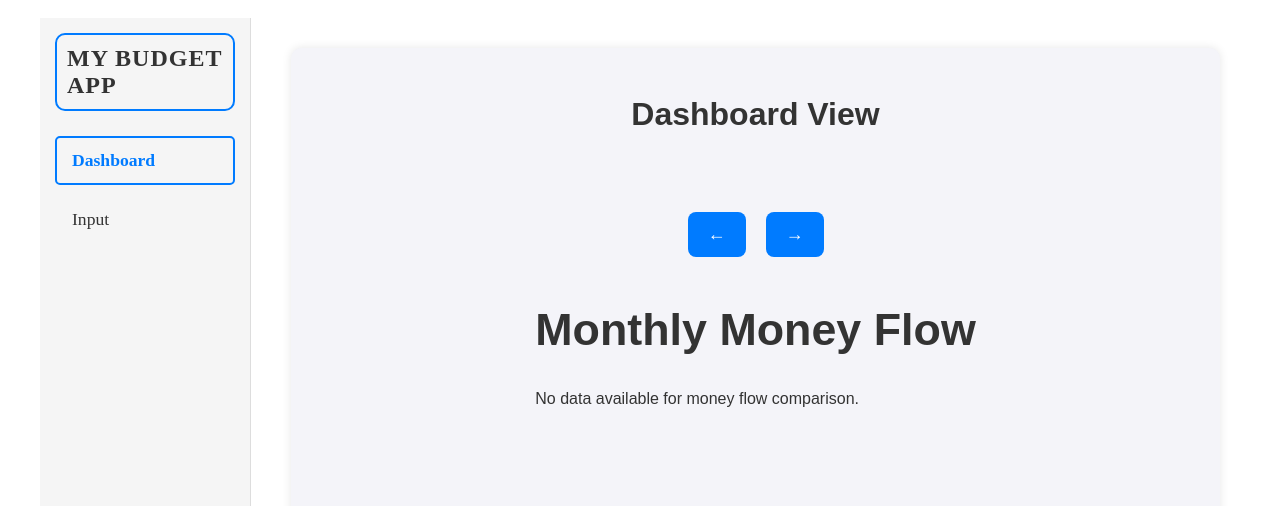
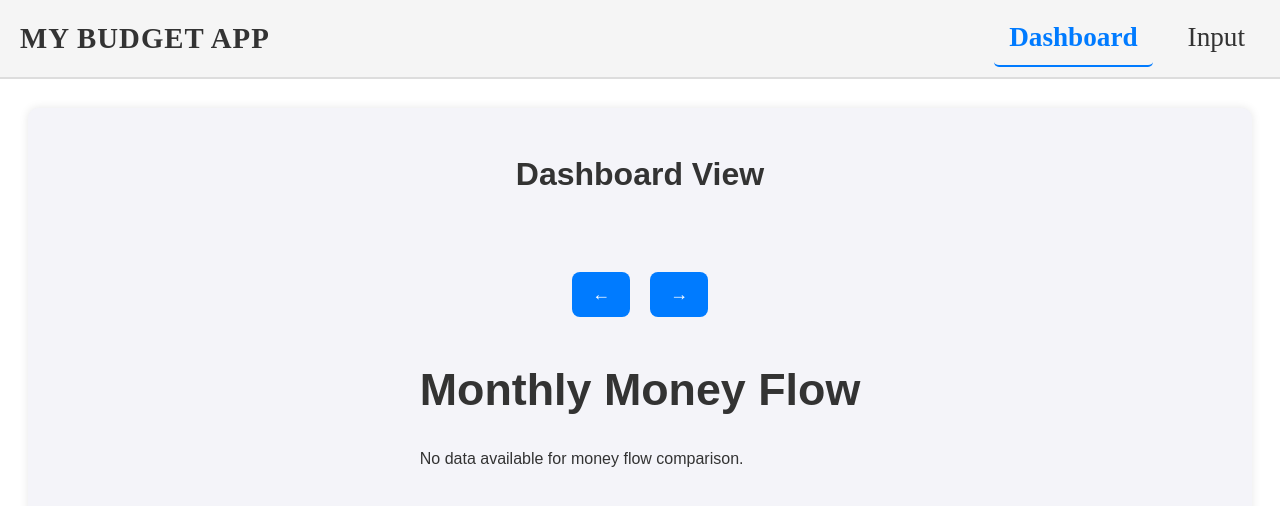
Before and after one commit to JIMPARK80/household-account-book, a Vue app: page / in a window 1280 px wide. Shown: the top 506 px of the page. Built offline with nearby package versions, Linux system fonts and the light colour scheme; what chartjs-plugin-datalabels would draw is missing.

Commit message:
UI update
- size up number in graph
- menu bar position change to topbar from sidebar

```diff
--- a/src/App.vue
+++ b/src/App.vue
@@ -1,11 +1,13 @@
 <template>
   <div class="app-container">
-    <!-- Sidebar Navigation -->
-    <nav class="side-nav">
-      <h2>MY BUDGET APP</h2>
-      <router-link to="/" class="nav-item" active-class="active-link">Dashboard</router-link>
-      <router-link to="/add-expense" class="nav-item" active-class="active-link">Input</router-link>
-    </nav>
+    <!-- Top Navigation Bar -->
+    <header class="top-nav">
+      <h2>My Budget App</h2>
+      <div class="nav-links">
+        <router-link to="/" class="nav-item" active-class="active-link">Dashboard</router-link>
+        <router-link to="/add-expense" class="nav-item" active-class="active-link">Input</router-link>
+      </div>
+    </header>
 
     <!-- Main Content Area -->
     <main class="main-content">
@@ -21,76 +23,93 @@ export default {
 </script>
 
 <style scoped>
-/* Main Layout Container */
+/* Overall layout */
 .app-container {
   display: flex;
+  flex-direction: column; /* Align top bar and main content vertically */
   height: 100vh;
-  padding: 10px; /* Reduced padding around the container */
-  margin: 0 auto; /* Center the layout without unnecessary space */
-  max-width: 1200px; /* Limit the width of the container */
+  margin: 0; /* Remove default margin */
 }
 
-/* Sidebar Navigation */
-.side-nav {
-  width: 180px; /* Reduced sidebar width */
+/* Top Navigation Bar */
+.top-nav {
+  display: flex;
+  justify-content: space-between;
+  align-items: center;
   background-color: #f5f5f5;
-  padding: 15px;
-  display: flex;
-  flex-direction: column;
-  align-items: start;
-  border-right: 1px solid #ddd;
-  margin-right: 10px; /* Small margin to avoid excess space */
+  padding: 10px 20px;
+  border-bottom: 2px solid #ddd;
+  box-sizing: border-box;
+  position: fixed;
+  top: 0;
+  left: 0;
+  right: 0;
+  z-index: 1000; /* Ensure the top nav stays above content */
 }
 
-/* Title inside the sidebar */
-.side-nav h2 {
-  font-size: 1.5em;
-  margin-bottom: 20px;
+/* Title */
+.top-nav h2 {
+  font-size: 1.8em; /* Slightly larger font size */
   color: #333;
   text-transform: uppercase;
   letter-spacing: 1px;
   font-weight: bold;
-  border: 2px solid #007bff; /* Border around the title */
-  padding: 10px;
-  border-radius: 10px; /* Rounded corners for the title border */
-  width: fit-content;
-  margin: 0 0 20px 0; /* Remove margin on top and bottom for neat alignment */
+  margin: 0;
 }
 
-/* Sidebar Navigation Item Styles */
+/* Navigation links in the top bar */
+.nav-links {
+  display: flex;
+  gap: 20px; /* Adjust spacing between links */
+}
+
 .nav-item {
   padding: 12px 15px;
   color: #333;
   text-decoration: none;
-  font-size: 1.1em;
-  margin: 5px 0; /* Add space between items */
-  border-radius: 5px; /* Rounded corners */
+  font-size: 1.7em;
+  border-radius: 5px; /* Rounded corners for the links */
   transition: background-color 0.3s ease, color 0.3s ease;
-  border: 2px solid transparent; /* Border for nav items */
-  width: 100%;
-  box-sizing: border-box;
 }
 
-/* Hover effect for navigation items */
 .nav-item:hover {
   background-color: #e1f5fe; /* Light blue background on hover */
-  color: #007bff;
-  border-color: #007bff; /* Border color change on hover */
+  color: #007bff; /* Blue color on hover */
 }
 
-/* Active Link Style */
 .active-link {
   font-weight: bold;
   color: #007bff;
-  border-color: #007bff; /* Border color for active link */
+  border-bottom: 2px solid #007bff; /* Underline active link */
 }
 
 /* Main Content Area */
 .main-content {
   flex-grow: 1;
-  padding: 10px 20px; /* Reduced padding for more compact content */
-  overflow-y: auto;
+  padding: 80px 20px 20px; /* Add padding to avoid overlap with fixed top bar */
   background-color: #fff;
-  margin-left: 10px; /* Small margin to the left for better spacing */
+  height: 100vh;
+  box-sizing: border-box;
+  overflow-y: auto; /* Allow scrolling if content overflows */
+}
+
+/* Responsive Design */
+@media (max-width: 768px) {
+  .top-nav h2 {
+    font-size: 1.4em; /* Smaller title font for smaller screens */
+  }
+
+  .nav-links {
+    gap: 10px; /* Reduce gap for mobile screens */
+  }
+
+  .nav-item {
+    font-size: 1em; /* Smaller font for the links on smaller screens */
+    padding: 10px 12px; /* Smaller padding on mobile */
+  }
+
+  .main-content {
+    padding: 70px 10px 20px; /* Adjust padding for smaller screens */
+  }
 }
 </style>
--- a/src/components/DashboardView.vue
+++ b/src/components/DashboardView.vue
@@ -193,6 +193,7 @@ export default {
           color: '#333',
           font: {
             weight: 'bold',
+            size: 15, // Increase the font size of the data labels
           },
         },
       },
@@ -216,6 +217,7 @@ export default {
           color: '#333',
           font: {
             weight: 'bold',
+            size: 15, // Increase the font size of the data labels
           },
         },
       },
```
